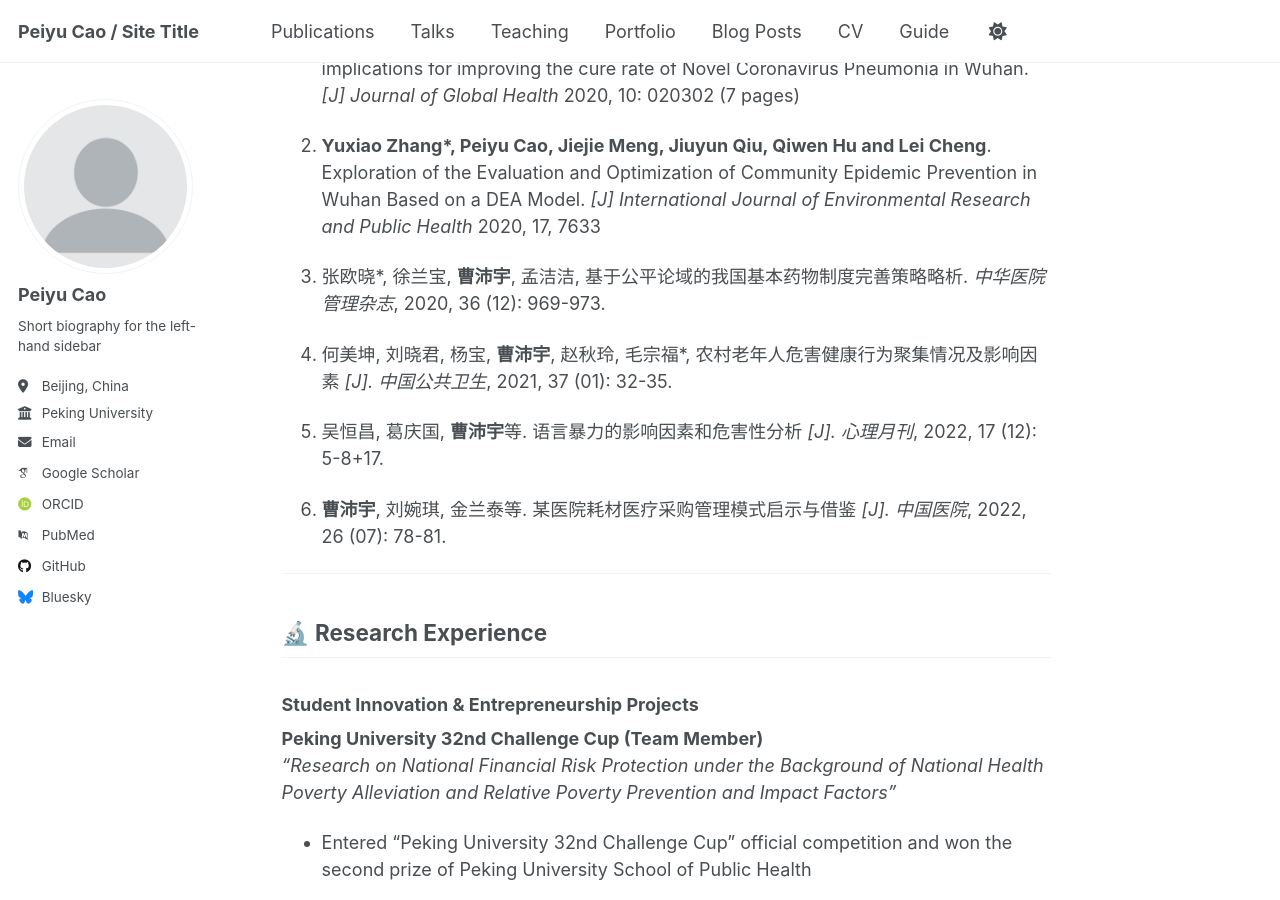
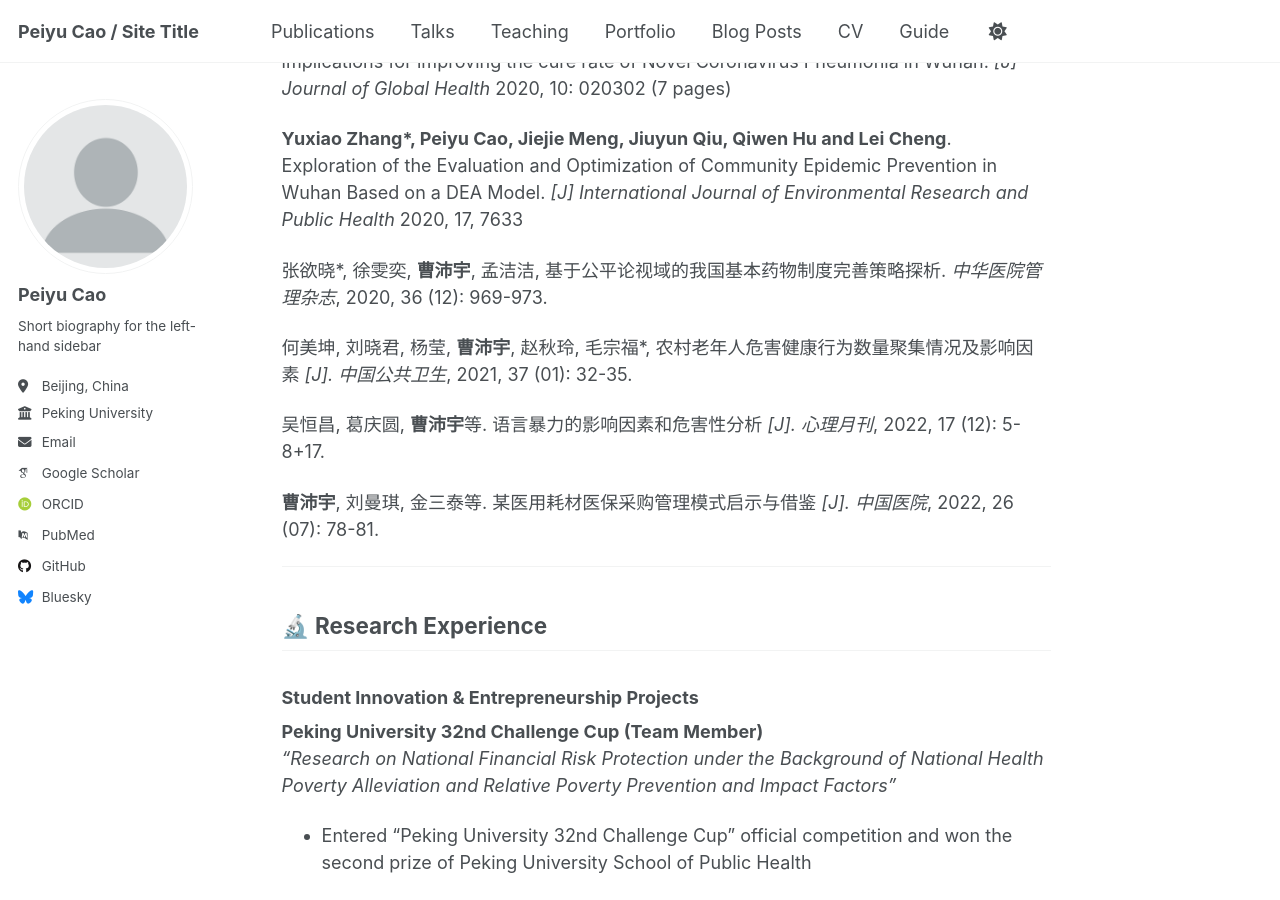
Before and after one commit to Peiyu-Cao/Peiyu-Cao.github.io, a Jekyll site: the page built from _pages/about.md, in a window 1280 px wide and 900 px high, scrolled down 1902 px. Built offline with Jekyll 4.4.1, drawn with Linux system fonts in a browser that asks for light colours; some web fonts are replaced; a script that is not in the unit is left out.

Commit message:
Update about.md

```diff
--- a/_pages/about.md
+++ b/_pages/about.md
@@ -71,20 +71,20 @@ I aspire to become a researcher who deeply understands health economics, policy
 ## 📝 Publications
 
 
-1. **Yu-xiao Zhang\*, Pei-yu Cao, Jie-jie Meng, Jiu-yun Qiu, Qi-wen Hu**. Strategies and implications for improving the cure rate of Novel Coronavirus Pneumonia in Wuhan. *[J] Journal of Global Health* 2020, 10: 020302 (7 pages)
+ **Yu-xiao Zhang\*, Pei-yu Cao, Jie-jie Meng, Jiu-yun Qiu, Qi-wen Hu**. Strategies and implications for improving the cure rate of Novel Coronavirus Pneumonia in Wuhan. *[J] Journal of Global Health* 2020, 10: 020302 (7 pages)
 
-2. **Yuxiao Zhang\*, Peiyu Cao, Jiejie Meng, Jiuyun Qiu, Qiwen Hu and Lei Cheng**. Exploration of the Evaluation and Optimization of Community Epidemic Prevention in Wuhan Based on a DEA Model. *[J] International Journal of Environmental Research and Public Health* 2020, 17, 7633
+ **Yuxiao Zhang\*, Peiyu Cao, Jiejie Meng, Jiuyun Qiu, Qiwen Hu and Lei Cheng**. Exploration of the Evaluation and Optimization of Community Epidemic Prevention in Wuhan Based on a DEA Model. *[J] International Journal of Environmental Research and Public Health* 2020, 17, 7633
 
-3. 张欧晓\*, 徐兰宝, **曹沛宇**, 孟洁洁, 基于公平论域的我国基本药物制度完善策略略析. *中华医院管理杂志*, 2020, 36 (12): 969-973.
+ 张欲晓\*, 徐雯奕, **曹沛宇**, 孟洁洁, 基于公平论视域的我国基本药物制度完善策略探析. *中华医院管理杂志*, 2020, 36 (12): 969-973.
 
-4. 何美坤, 刘晓君, 杨宝, **曹沛宇**, 赵秋玲, 毛宗福\*, 农村老年人危害健康行为聚集情况及影响因素 *[J]. 中国公共卫生*, 2021, 37 (01): 32-35.
+ 何美坤, 刘晓君, 杨莹, **曹沛宇**, 赵秋玲, 毛宗福\*, 农村老年人危害健康行为数量聚集情况及影响因素 *[J]. 中国公共卫生*, 2021, 37 (01): 32-35.
 
-5. 吴恒昌, 葛庆国, **曹沛宇**等. 语言暴力的影响因素和危害性分析 *[J]. 心理月刊*, 2022, 17 (12): 5-8+17.
+ 吴恒昌, 葛庆圆, **曹沛宇**等. 语言暴力的影响因素和危害性分析 *[J]. 心理月刊*, 2022, 17 (12): 5-8+17.
 
-6. **曹沛宇**, 刘婉琪, 金兰泰等. 某医院耗材医疗采购管理模式启示与借鉴 *[J]. 中国医院*, 2022, 26 (07): 78-81.
-
+ **曹沛宇**, 刘曼琪, 金三泰等. 某医用耗材医保采购管理模式启示与借鉴 *[J]. 中国医院*, 2022, 26 (07): 78-81.
 
 ---
+
 
 ## 🔬 Research Experience
 
```
